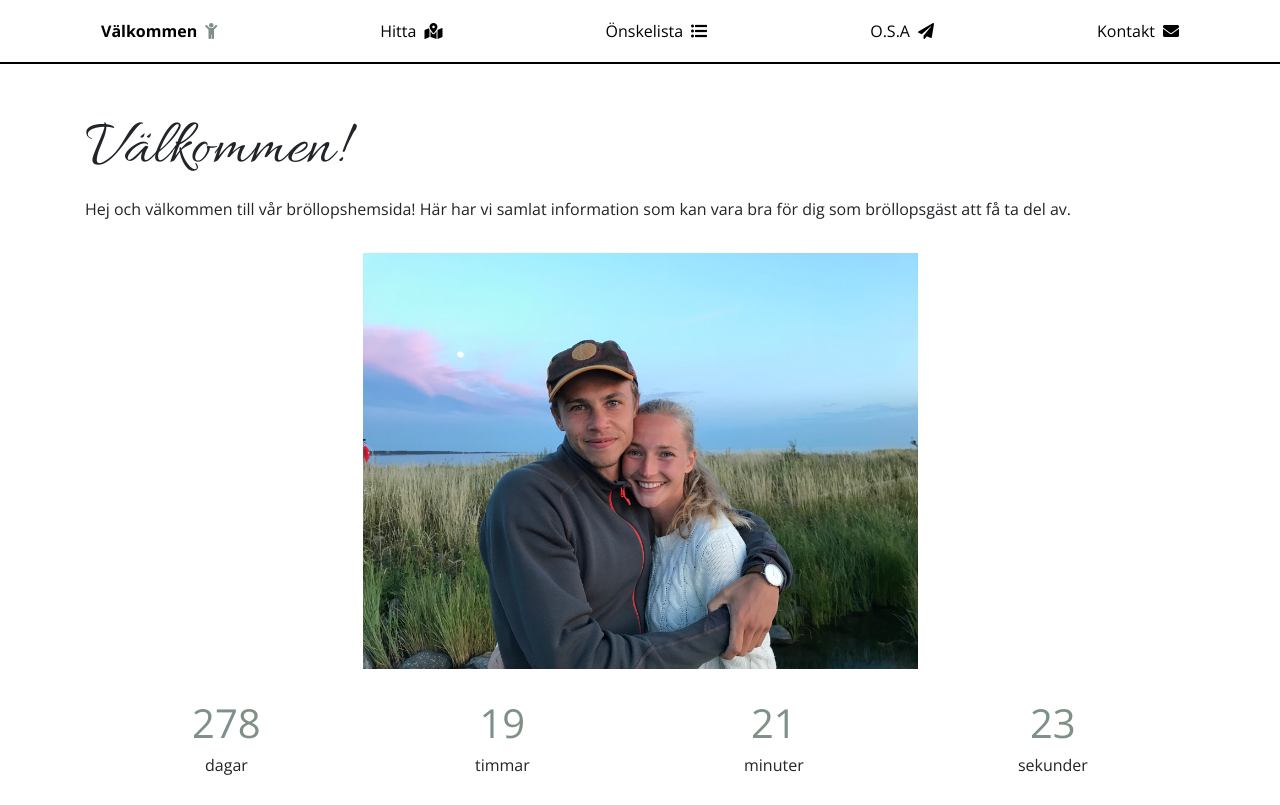
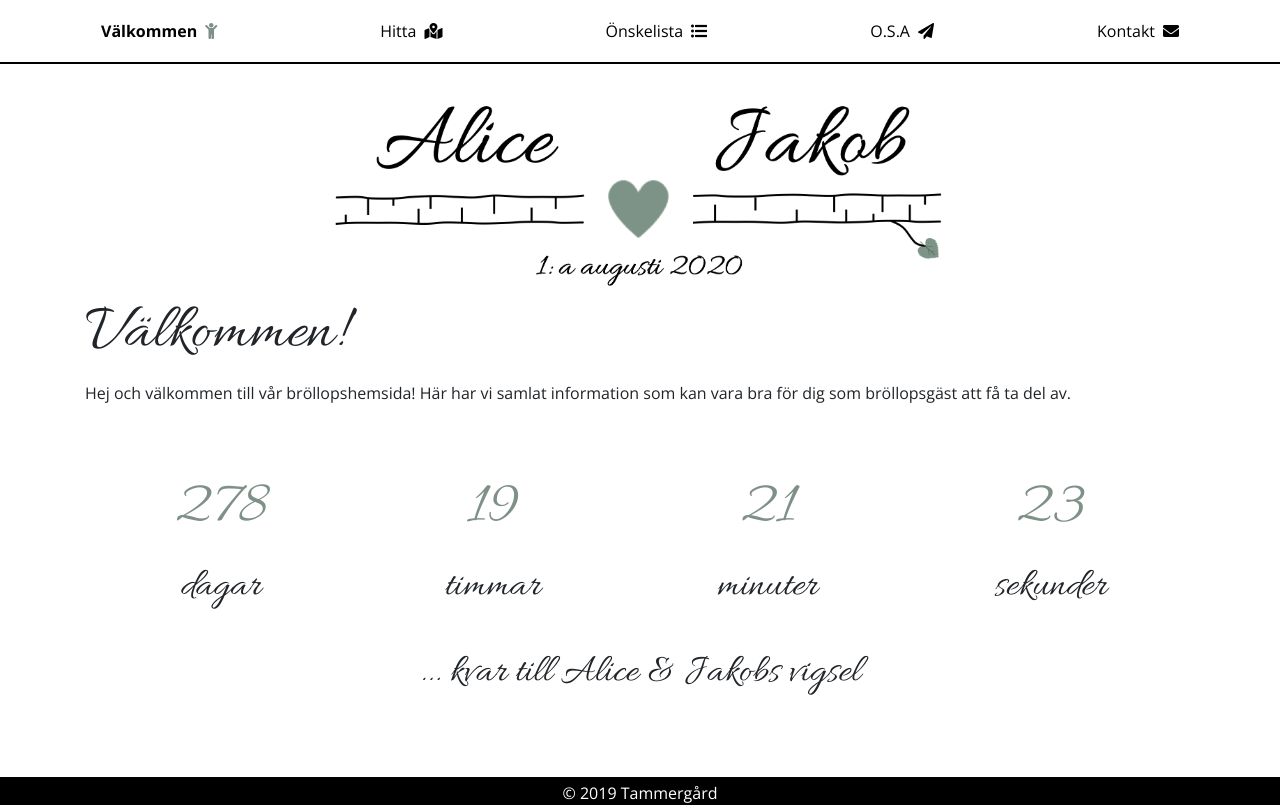
Before and after one commit to filiptammergard/alicejakob, a Vue app: page / in a window 1280 px wide. Shown: the top 805 px of the page. Built offline with nearby package versions, Linux system fonts and the light colour scheme; a web font is replaced by a local one.

Commit message:
mörkare färg

```diff
--- a/src/App.vue
+++ b/src/App.vue
@@ -2,8 +2,6 @@
   <div id="app">
     <section>
       <Navbar />
-      <br />
-      <br />
       <main>
         <router-view />
       </main>
--- /dev/null
+++ b/src/assets/_countdown.scss
@@ -0,0 +1,15 @@
+#countdown-component {
+  text-align: center;
+
+  p span:first-child {
+    font-family: "Allura", cursive;
+    font-size: 4rem;
+    color: $primary-color;
+  }
+
+  p span:last-child {
+    font-family: "Allura", cursive;
+    font-size: 2.5rem;
+    margin-top: -2rem;
+  }
+}
--- a/src/assets/_form.scss
+++ b/src/assets/_form.scss
@@ -1,6 +1,7 @@
 form {
-  background-color: rgba($primary-color, 0.5);
+  background-color: rgba($primary-color, 1);
   padding: 2rem;
+  color: white;
   border-radius: 1rem;
 
   b {
--- a/src/assets/main.scss
+++ b/src/assets/main.scss
@@ -2,6 +2,7 @@
 @import "navbar";
 @import "footer";
 @import "form";
+@import "countdown";
 
 #app section {
   min-height: calc(100vh - 2rem);
@@ -47,23 +48,12 @@ main {
   color: white;
   background: $primary-color;
 }
-
-#welcome-component {
-  .center {
-    text-align: center;
-  }
-  img {
-    width: 50%;
-    margin: auto;
-  }
-  .countdown {
-    text-align: center;
-
-    p span:first-child {
-      font-size: 2.5rem;
-      color: $primary-color;
-    }
-  }
+.center {
+  text-align: center;
+}
+img.logo {
+  width: 50%;
+  margin: auto;
 }
 
 #wishlist-component {
--- /dev/null
+++ b/src/components/Countdown.vue
@@ -0,0 +1,72 @@
+<template>
+  <div id="countdown-component">
+    <div class="d-flex flex-row justify-content-around">
+      <div>
+        <p>
+          <span>{{ daysToWedding }}</span>
+          <br />
+          <span>dagar</span>
+        </p>
+      </div>
+      <div>
+        <p>
+          <span>{{ hoursToWedding }}</span>
+          <br />
+          <span>timmar</span>
+        </p>
+      </div>
+      <div>
+        <p>
+          <span>{{ minutesToWedding }}</span>
+          <br />
+          <span>minuter</span>
+        </p>
+      </div>
+      <div>
+        <p>
+          <span>{{ secondsToWedding }}</span>
+          <br />
+          <span>sekunder</span>
+        </p>
+      </div>
+    </div>
+    <h2 style="text-align: center;">... kvar till Alice &amp; Jakobs vigsel</h2>
+  </div>
+</template>
+
+
+<script>
+export default {
+  name: "countdown-component",
+  data() {
+    return {
+      timeToWedding: "",
+      daysToWedding: "",
+      hoursToWedding: "",
+      minutesToWedding: "",
+      secondsToWedding: ""
+    };
+  },
+  created() {
+    let countDownDate = new Date("Aug 1, 2020 14:30:00").getTime();
+    this.countDownDate(countDownDate);
+    setInterval(() => {
+      this.countDownDate(countDownDate);
+    }, 1000);
+  },
+  methods: {
+    countDownDate(countDownDate) {
+      let now = new Date().getTime();
+      let distance = countDownDate - now;
+      this.daysToWedding = Math.floor(distance / (1000 * 60 * 60 * 24));
+      this.hoursToWedding = Math.floor(
+        (distance % (1000 * 60 * 60 * 24)) / (1000 * 60 * 60)
+      );
+      this.minutesToWedding = Math.floor(
+        (distance % (1000 * 60 * 60)) / (1000 * 60)
+      );
+      this.secondsToWedding = Math.floor((distance % (1000 * 60)) / 1000);
+    }
+  }
+};
+</script>
--- a/src/components/Navbar.vue
+++ b/src/components/Navbar.vue
@@ -24,6 +24,10 @@
         </router-link>
       </div>
     </nav>
+    <br />
+    <div class="center">
+      <img class="logo" src="../../public/logga.png" />
+    </div>
   </div>
 </template>
 
--- a/src/components/Welcome.vue
+++ b/src/components/Welcome.vue
@@ -2,76 +2,12 @@
   <div id="welcome-component">
     <h1>Välkommen!</h1>
     <p>Hej och välkommen till vår bröllopshemsida! Här har vi samlat information som kan vara bra för dig som bröllopsgäst att få ta del av.</p>
-    <div class="center">
-      <img src="../../public/alicejakob.jpg" />
-    </div>
     <br />
-    <div class="d-flex flex-row justify-content-around countdown">
-      <div>
-        <p>
-          <span>{{ daysToWedding }}</span>
-          <br />
-          <span>dagar</span>
-        </p>
-      </div>
-      <div>
-        <p>
-          <span>{{ hoursToWedding }}</span>
-          <br />
-          <span>timmar</span>
-        </p>
-      </div>
-      <div>
-        <p>
-          <span>{{ minutesToWedding }}</span>
-          <br />
-          <span>minuter</span>
-        </p>
-      </div>
-      <div>
-        <p>
-          <span>{{ secondsToWedding }}</span>
-          <br />
-          <span>sekunder</span>
-        </p>
-      </div>
-    </div>
-    <h2 style="text-align: center;">... kvar till Alice &amp; Jakobs vigsel</h2>
   </div>
 </template>
 
 <script>
 export default {
-  name: "welcome-component",
-  data() {
-    return {
-      timeToWedding: "",
-      daysToWedding: "",
-      hoursToWedding: "",
-      minutesToWedding: "",
-      secondsToWedding: ""
-    };
-  },
-  created() {
-    let countDownDate = new Date("Aug 1, 2020 14:30:00").getTime();
-    this.countDownDate(countDownDate);
-    setInterval(() => {
-      this.countDownDate(countDownDate);
-    }, 1000);
-  },
-  methods: {
-    countDownDate(countDownDate) {
-      let now = new Date().getTime();
-      let distance = countDownDate - now;
-      this.daysToWedding = Math.floor(distance / (1000 * 60 * 60 * 24));
-      this.hoursToWedding = Math.floor(
-        (distance % (1000 * 60 * 60 * 24)) / (1000 * 60 * 60)
-      );
-      this.minutesToWedding = Math.floor(
-        (distance % (1000 * 60 * 60)) / (1000 * 60)
-      );
-      this.secondsToWedding = Math.floor((distance % (1000 * 60)) / 1000);
-    }
-  }
+  name: "welcome-component"
 };
 </script>
--- a/src/views/Welcome.vue
+++ b/src/views/Welcome.vue
@@ -1,16 +1,19 @@
 <template>
   <div id="welcome-view" class="container">
     <Welcome />
+    <Countdown />
   </div>
 </template>
 
 <script>
 import Welcome from "../components/Welcome";
+import Countdown from "../components/Countdown";
 
 export default {
   name: "welcome-view",
   components: {
-    Welcome
+    Welcome,
+    Countdown
   }
 };
 </script>
```
Also changed, not shown: public/logga.png (added).
